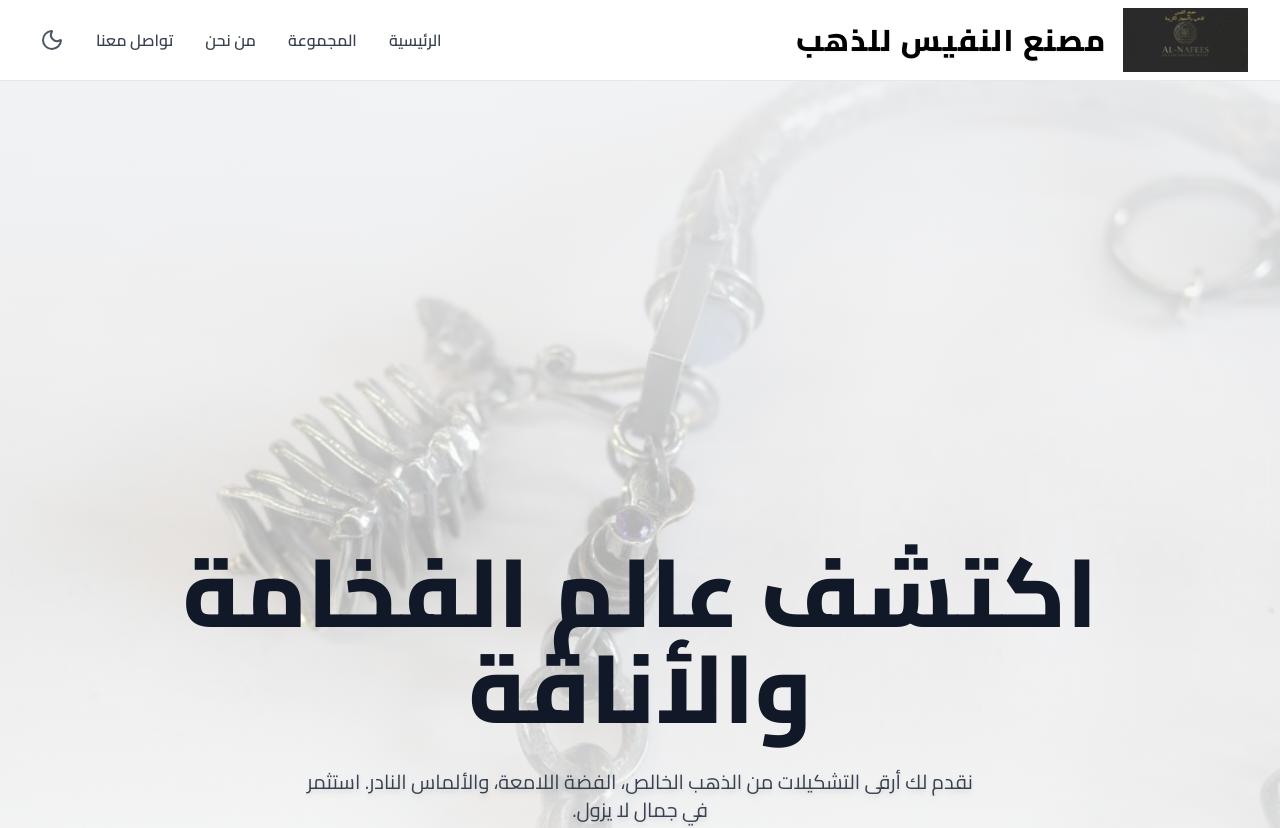
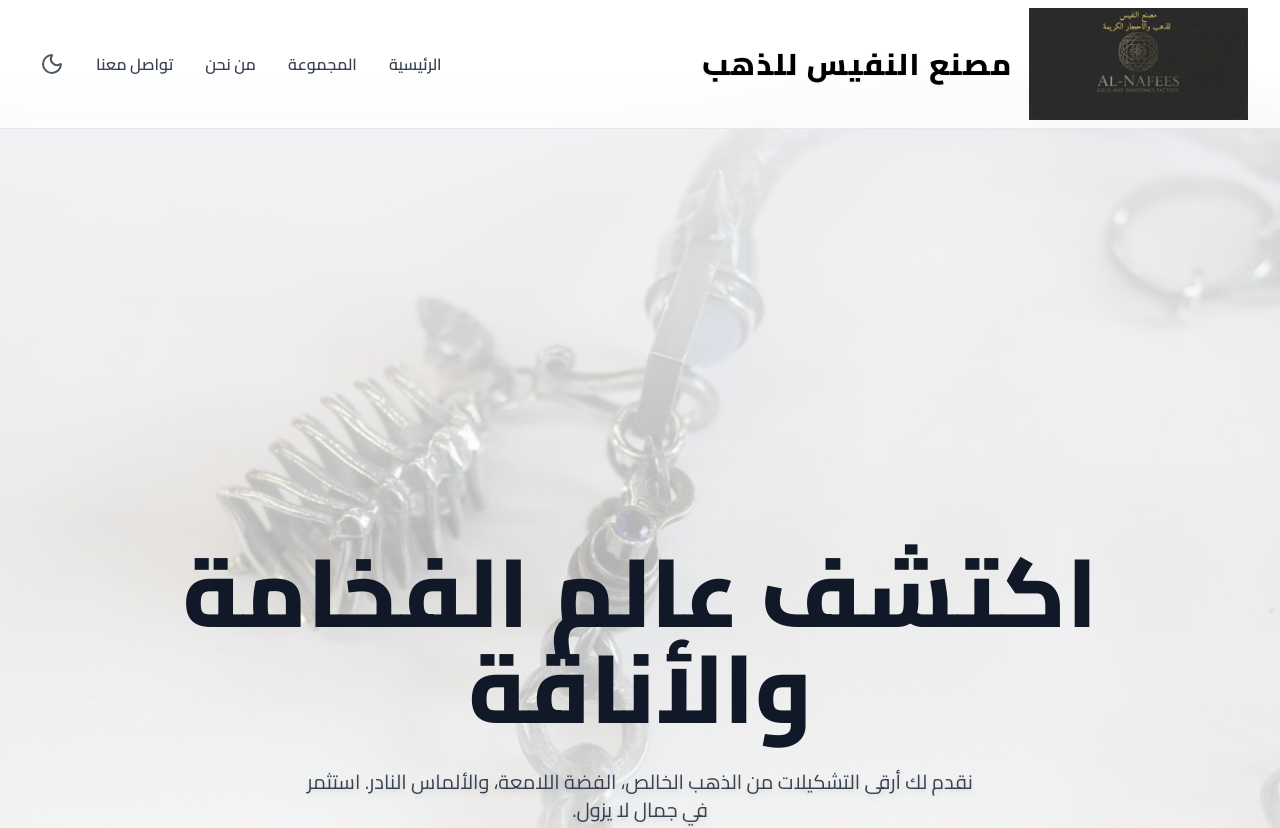
Before and after one commit to ziad-mohamed-mern/gold-project, a React (Vite) app: page / in a window 1280 px wide. Shown: the top 828 px of the page. Built offline with nearby package versions, Linux system fonts and the light colour scheme.

Commit message:
last-update

```diff
--- a/src/components/Navbar.jsx
+++ b/src/components/Navbar.jsx
@@ -11,10 +11,10 @@ const Navbar = ({ isDark, toggleTheme }) => (
     transition={{ duration: 0.5 }}
     className="fixed w-full z-50 transition-colors duration-300 bg-white/80 dark:bg-gray-900/80 backdrop-blur-md border-b border-gray-200 dark:border-gray-800"
   >
-    <div className="max-w-7xl mx-auto px-4 sm:px-6 lg:px-8">
-      <div className="flex justify-between items-center h-20">
+    <div className="max-w-7xl h-32 mx-auto px-4 sm:px-6 lg:px-8">
+      <div className="flex justify-between items-center h-32">
         <Link to="/" className="flex items-center gap-4">
-          <img src={logo} alt="مصنع النفيس" className="h-16 w-auto" />
+          <img src={logo} alt="مصنع النفيس" className="h-28 w-auto object-contain" />
           <span className="font-extrabold text-2xl md:text-3xl tracking-wider text-black dark:text-white drop-shadow-sm">
             مصنع النفيس للذهب
           </span>
```
